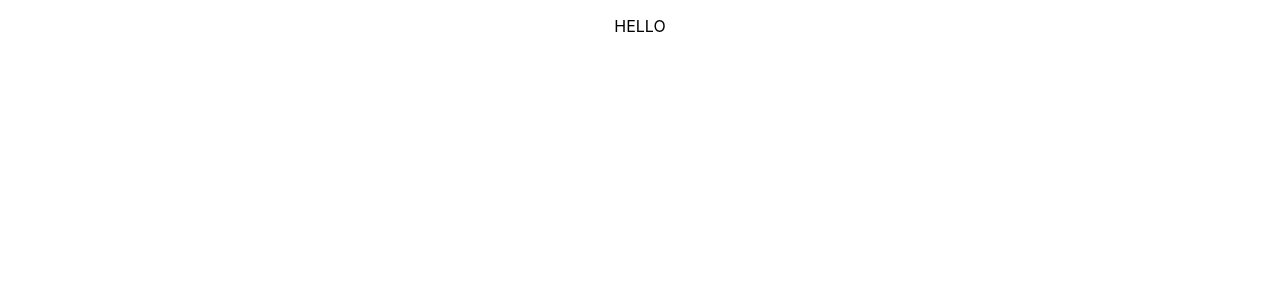
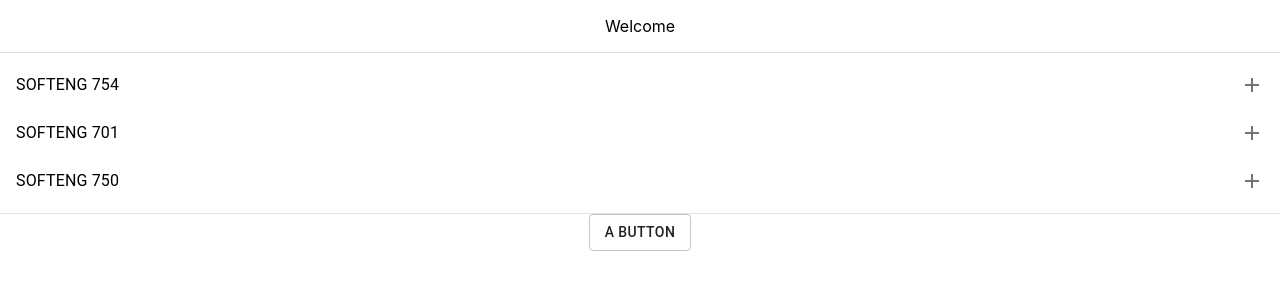
Before and after one commit to thehiderofkeys/BehaviourDrivenDevelopment, a React (Create React App) app in the folder webapp/front-end/: page /main in a window 1280 px wide. Shown: the top 300 px of the page. Built offline with nearby package versions, Linux system fonts and the light colour scheme; the HTML template or start-up script is replaced by a standard one.

Commit message:
Write Application Code
* Adds a welcome screen once the user logs in.
* Temporarily hardcoded some courses.

```diff
--- a/webapp/front-end/package.json
+++ b/webapp/front-end/package.json
@@ -4,6 +4,7 @@
   "private": true,
   "dependencies": {
     "@material-ui/core": "^4.10.0",
+    "@material-ui/icons": "^4.9.1",
     "@testing-library/jest-dom": "^4.2.4",
     "@testing-library/react": "^9.5.0",
     "@testing-library/user-event": "^7.2.1",
--- a/webapp/front-end/src/pages/mainPage.jsx
+++ b/webapp/front-end/src/pages/mainPage.jsx
@@ -1,4 +1,12 @@
 import React from "react";
+import List from "@material-ui/core/List";
+import ListItem from "@material-ui/core/ListItem";
+import ListItemText from "@material-ui/core/ListItemText";
+import Divider from "@material-ui/core/Divider";
+import ListItemSecondaryAction from "@material-ui/core/ListItemSecondaryAction";
+import IconButton from "@material-ui/core/IconButton";
+import AddIcon from "@material-ui/icons/Add";
+import Button from "@material-ui/core/Button";
 
 class mainPage extends React.Component {
   constructor(props) {
@@ -6,11 +14,55 @@ class mainPage extends React.Component {
     this.state = {};
   }
 
+  handleAddClick() {
+    console.log("Add Button Pressed");
+  }
+
   render() {
     // To something.
     return (
       <div>
-        <p>HELLO</p>
+        <div>
+          <div id="welcomeMessage">
+            <p>Welcome</p>
+          </div>
+          <Divider />
+          <List>
+            <ListItem>
+              <ListItemText primary="SOFTENG 754" />
+              <ListItemSecondaryAction>
+                <IconButton
+                  edge="end"
+                  onClick={() => {
+                    this.handleAddClick();
+                  }}
+                >
+                  <AddIcon />
+                </IconButton>
+              </ListItemSecondaryAction>
+            </ListItem>
+            <ListItem>
+              <ListItemText primary="SOFTENG 701" />
+              <ListItemSecondaryAction>
+                <IconButton edge="end">
+                  <AddIcon />
+                </IconButton>
+              </ListItemSecondaryAction>
+            </ListItem>
+            <ListItem>
+              <ListItemText primary="SOFTENG 750" />
+              <ListItemSecondaryAction>
+                <IconButton edge="end">
+                  <AddIcon />
+                </IconButton>
+              </ListItemSecondaryAction>
+            </ListItem>
+          </List>
+          <Divider />
+        </div>
+        <div>
+          <Button variant="outlined">A Button</Button>
+        </div>
       </div>
     );
   }
```
Also changed, not shown: 1 other file (tests, documents, lock files or other folders).
